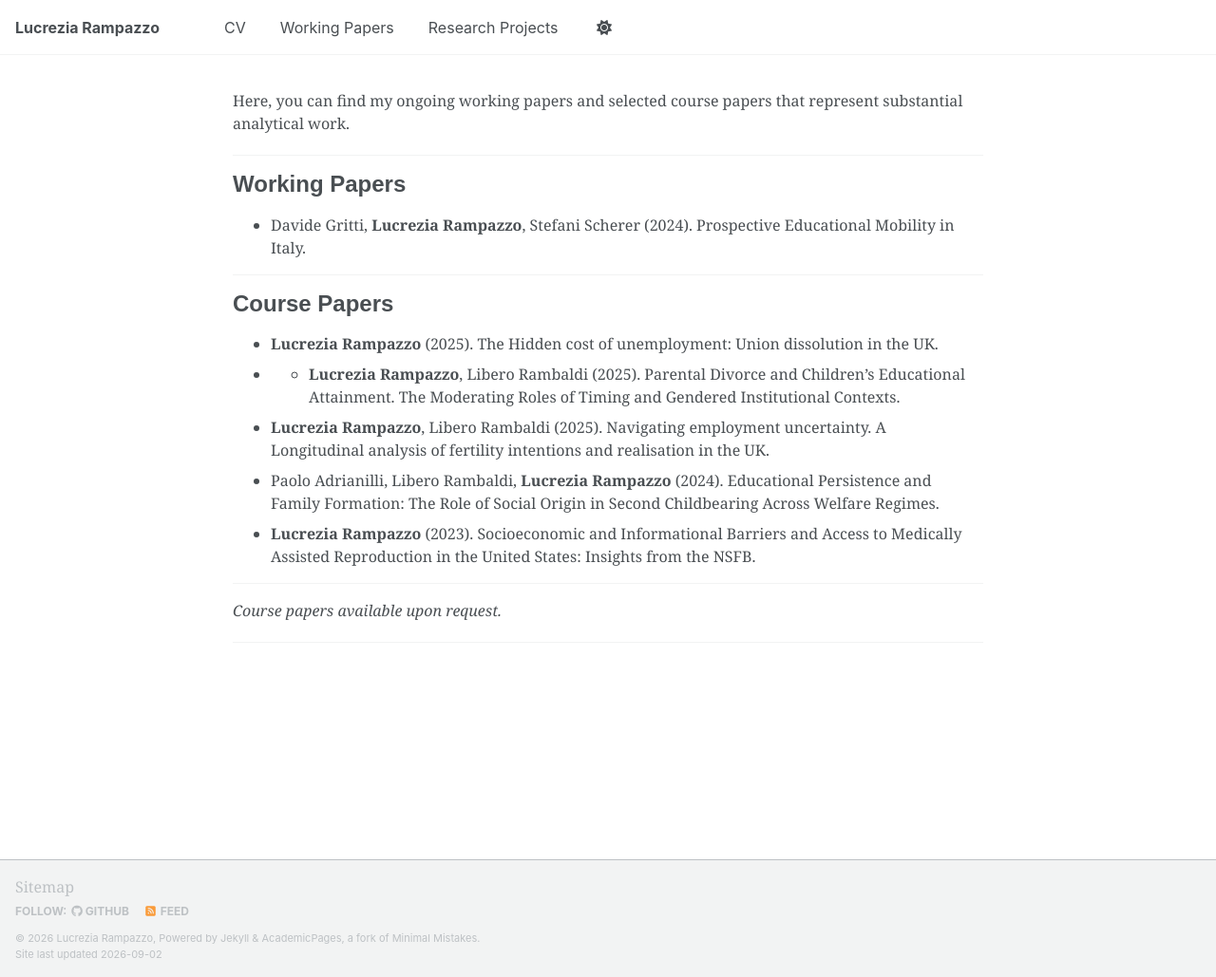
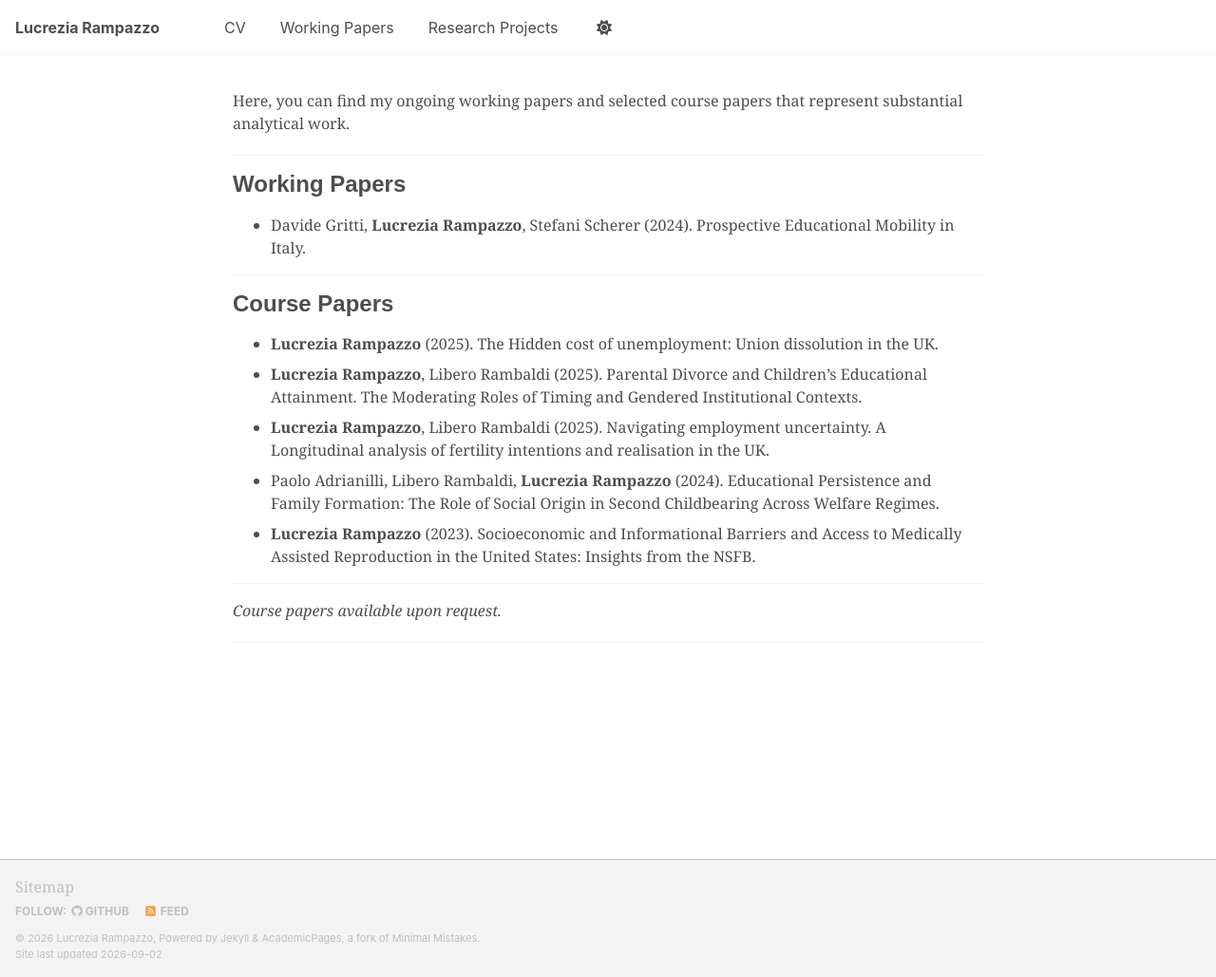
Before and after one commit to LucreziaRampazzo/lucreziarampazzo.github.io, a Jekyll site: the page built from _pages/working-papers.md, in a window 1280 px wide and 1029 px high. Shown: the whole window at 95% size. Built offline with Jekyll 4.4.1, drawn with Linux system fonts in a browser that asks for light colours; a script that is not in the unit is left out.

```diff
--- a/_pages/working-papers.md
+++ b/_pages/working-papers.md
@@ -16,7 +16,7 @@ Here, you can find my ongoing working papers and selected course papers that rep
 ---
 # Course Papers
 * **Lucrezia Rampazzo** (2025). The Hidden cost of unemployment: Union dissolution in the UK.
-* * **Lucrezia Rampazzo**, Libero Rambaldi (2025). Parental Divorce and Children's Educational Attainment. The Moderating Roles of Timing and Gendered Institutional Contexts.
+* **Lucrezia Rampazzo**, Libero Rambaldi (2025). Parental Divorce and Children's Educational Attainment. The Moderating Roles of Timing and Gendered Institutional Contexts.
 * **Lucrezia Rampazzo**, Libero Rambaldi (2025). Navigating employment uncertainty. A Longitudinal analysis of fertility intentions and realisation in the UK.
 * Paolo Adrianilli, Libero Rambaldi, **Lucrezia Rampazzo** (2024). Educational Persistence and Family Formation: The Role of Social Origin in Second Childbearing Across Welfare Regimes.
 * **Lucrezia Rampazzo** (2023). Socioeconomic and Informational Barriers and Access to Medically Assisted Reproduction in the United States: Insights from the NSFB.
```
